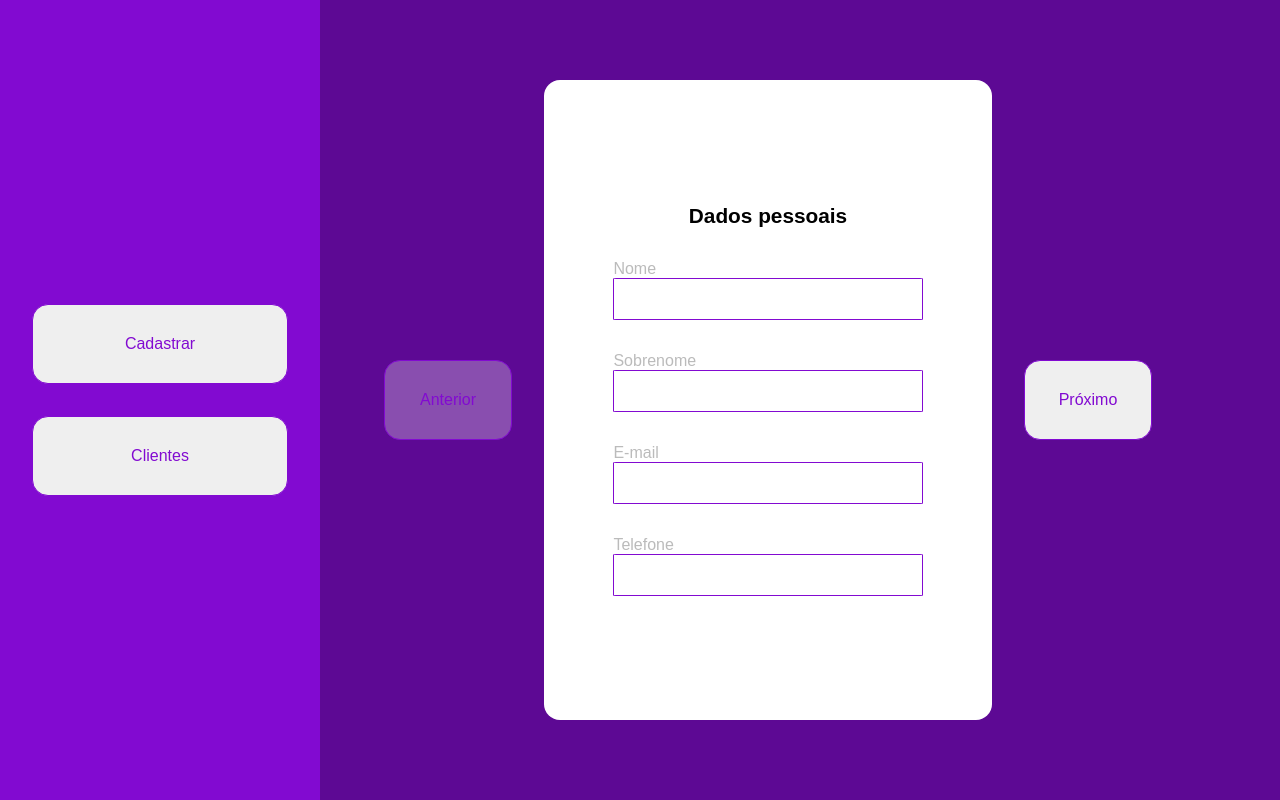
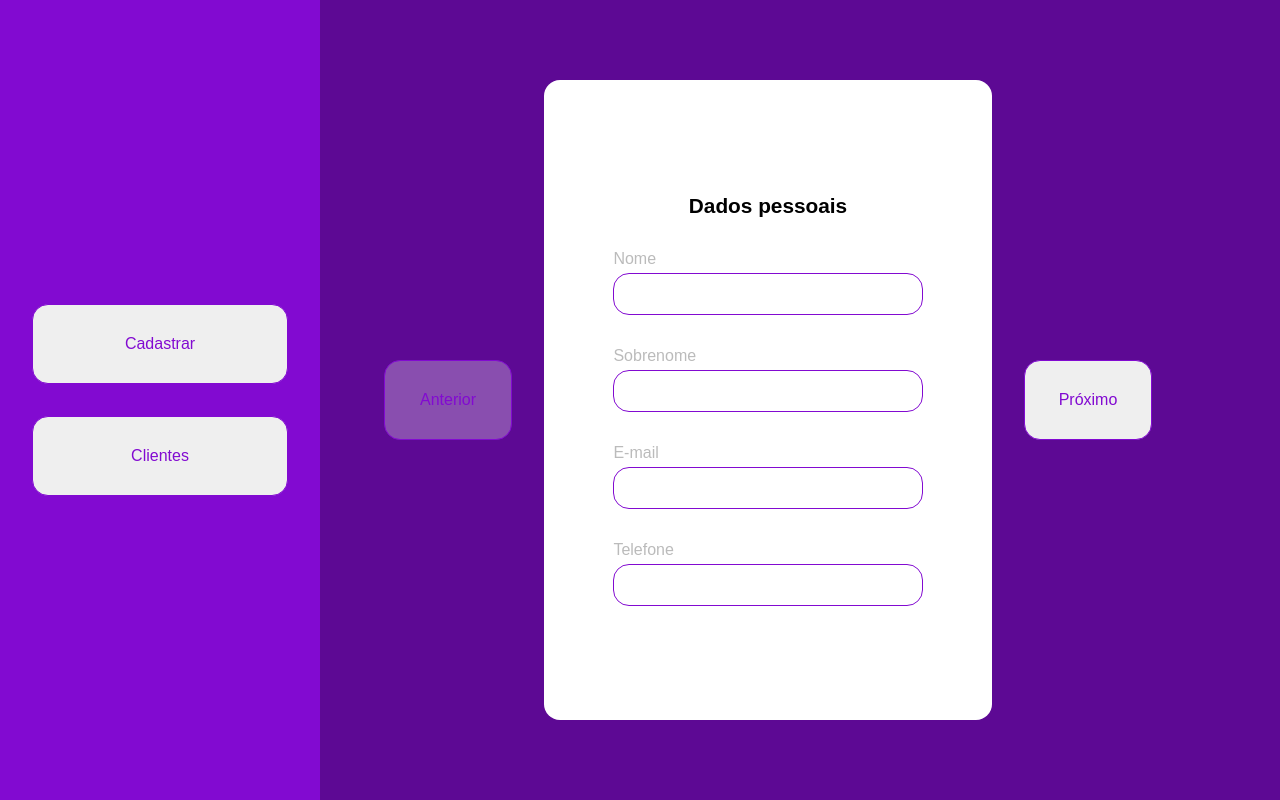
Before and after one commit to enricomartins018/mod5_venture_labs, a React (Vite) app: page / in a window 1280 px wide. Built offline with nearby package versions, Linux system fonts and the light colour scheme.

Commit message:
feat: Formulário redimensionado.

```diff
--- a/src/Components/Cadastrar/FormInitial/FormInitial.module.css
+++ b/src/Components/Cadastrar/FormInitial/FormInitial.module.css
@@ -24,6 +24,7 @@ form{
     flex-direction: column;
     text-align: left;
     color: #BBBBBB;
+    gap: 0.3rem;
 }
 
 .sobrenome{
@@ -31,6 +32,7 @@ form{
     flex-direction: column;
     text-align: left;
     color: #BBBBBB;
+    gap: 0.3rem;
 }
 
 .email{
@@ -38,6 +40,7 @@ form{
     flex-direction: column;
     text-align: left;
     color: #BBBBBB;
+    gap: 0.3rem;
 }
 
 .telefone{
@@ -45,6 +48,7 @@ form{
     flex-direction: column;
     text-align: left;
     color: #BBBBBB;
+    gap: 0.3rem;
 }
 
 .titleForm{
@@ -60,6 +64,7 @@ form{
     background-color: white;
     border: solid 0.1rem #820AD1;
     text-align: center;
+    border-radius: 1rem;
 }
 
 .inputPattern{
```
